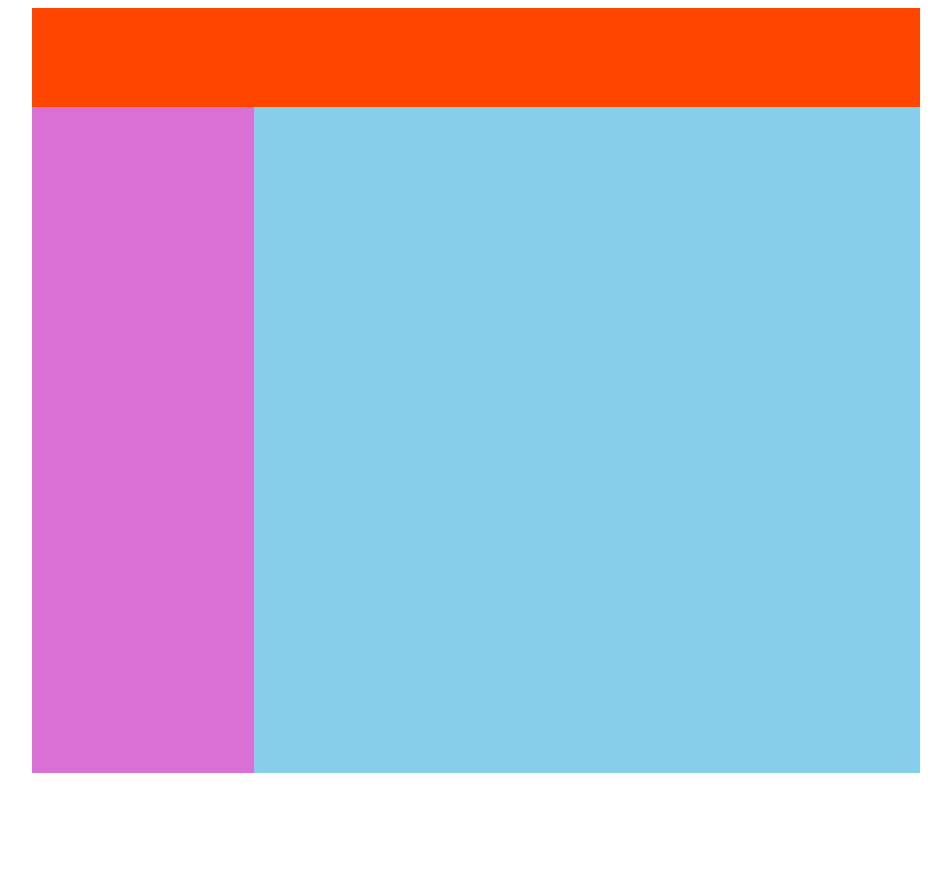
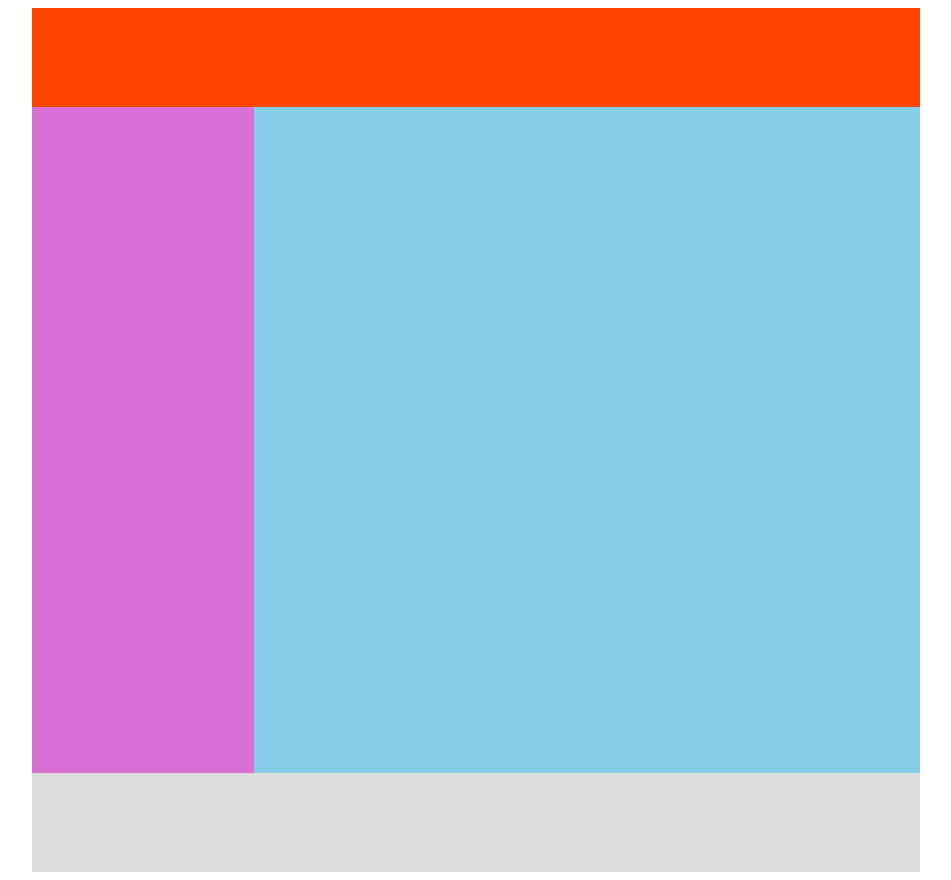
Before and after one commit to Alltheway-zero/function, a plain HTML site: page box.html in a window 1280 px wide. Shown: the whole page, without its empty margins (164-1115 px from the left). Before the commit the page ends 800 px from the top, so only its background shows below. Drawn offline with Linux system fonts and the light colour scheme.

Commit message:
完成底部样式

```diff
--- a/box.html
+++ b/box.html
@@ -35,6 +35,13 @@
 
     }
 
+    .footer{
+        width: 888px;
+        height: 99px;
+        background-color: gainsboro;
+        margin: 0 auto;
+    }
+
 
 
     </style>
@@ -47,5 +54,7 @@
         <div class="left"></div>
         <div class="right"></div>
     </div>
+
+    <div class="footer"></div>
 </body>
 </html>
```
